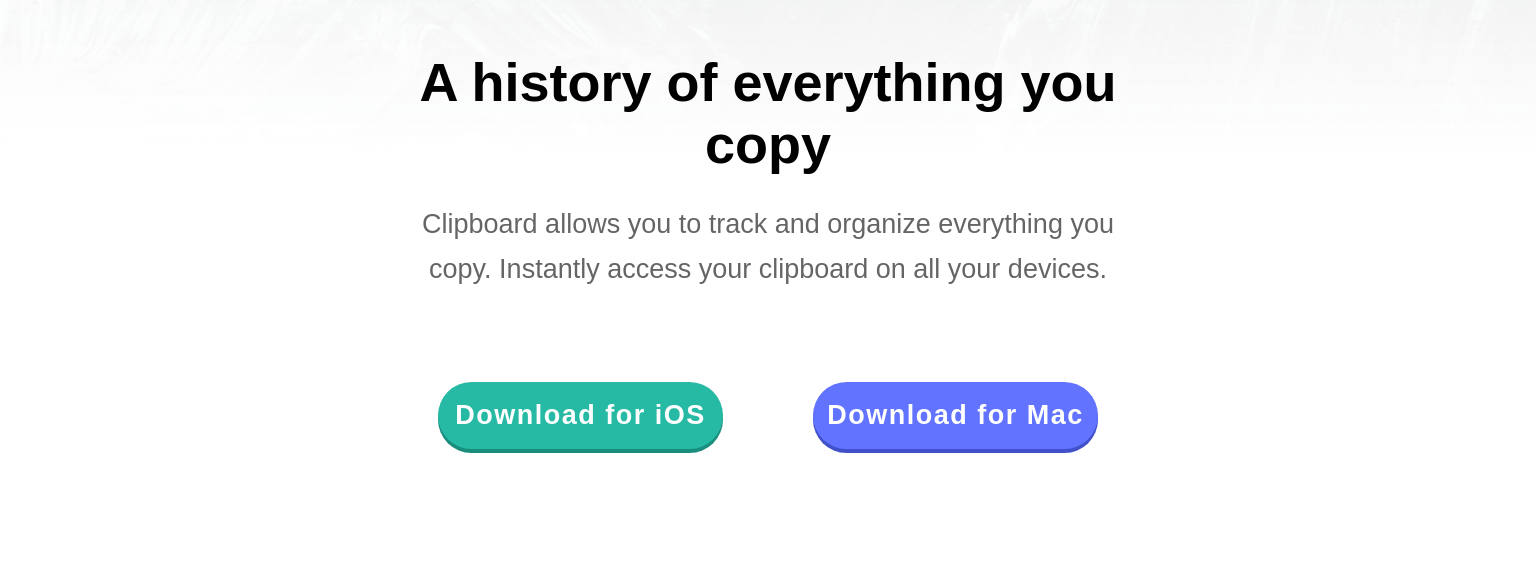
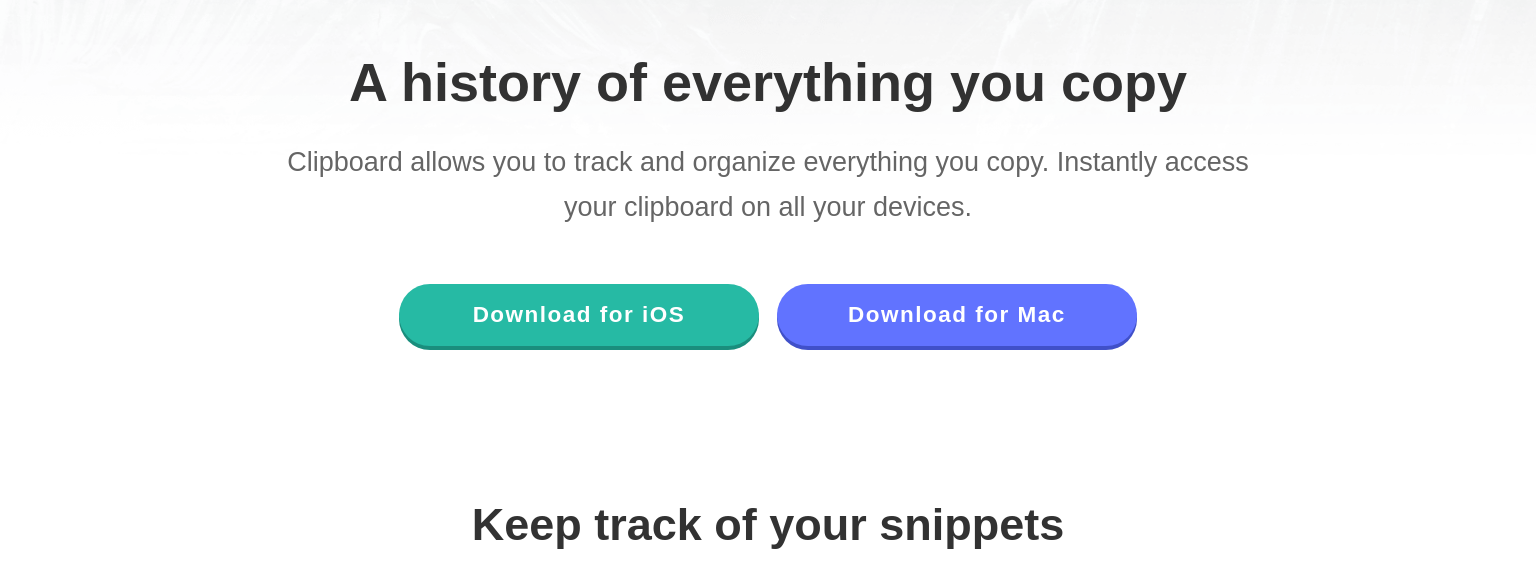
Before and after one commit to Pomz010/clipboard_landing_page, a website: page index.html in a window 1536 px wide. Shown: the part 223-784 px from the top of the page. Drawn offline with Linux system fonts and the light colour scheme; a web font is replaced by a local one.

Commit message:
fixed layout issues at 1440px screen size

```diff
--- a/src/sass/main.scss
+++ b/src/sass/main.scss
@@ -58,6 +58,10 @@
     margin-bottom: map-get($margin-bottom, 'xxxxl');
   }
 
+  h1 {
+    opacity: $header-opacity;
+  }
+
   h2 {
     margin-bottom: 1.5rem;
     opacity: $header-opacity;
@@ -81,7 +85,7 @@
     color: white;
     font-weight: 600;
     letter-spacing: 1.5px;
-
+    max-width: 25rem;
   }
 
   .--btn-a {
@@ -249,6 +253,8 @@
       grid-column: 1 / span 12;
       display: grid;
       grid-template-columns: repeat(12, 1fr);
+      max-width: 88rem;
+      margin: 0 auto;
 
       h1 {
         font-size: 3rem;
@@ -268,25 +274,25 @@
       }
 
       .--btn {
-        font-size: 1.5rem;
+        font-size: 1.25rem;
       }
     }
 
     .__btn-container {
       display: flex;
-      justify-content: space-around;
+      justify-content: center;
       max-width: 50rem;
       margin: 0 auto;
     }
 
     .--btn {
-      width: 100%;
-      margin: 2.5rem;
+      width: 40%;
+      margin: 0.5rem;
     }
   }
 
   .header {
-    grid-column: 4 / span 6;
+    grid-column: 3 / span 8;
   }
 
   .section-1 {
@@ -316,7 +322,7 @@
   }
 
   .section-2 {
-    grid-column: 4 / span 6;
+    grid-column: 3 / span 8;
   }
 
   .section-3 {
@@ -326,6 +332,7 @@
     &__partners {
       display: flex;
       justify-content: space-between;
+      align-items: center;
     }
 
     .fas {
@@ -333,7 +340,7 @@
     }
 
     .__partners-logo {
-      width: 15rem;
+      min-width: 10rem;
     }
   }
 
@@ -342,7 +349,11 @@
   }
 
   .section-4 {
-    grid-column: 4 / span 6;
+    grid-column: 3 / span 8;
+
+    &__paragraph {
+      margin-bottom: map-get($margin-bottom, 'm' );
+    }
   }
 
   footer {
```
Also changed, not shown: public/css/main.css.
